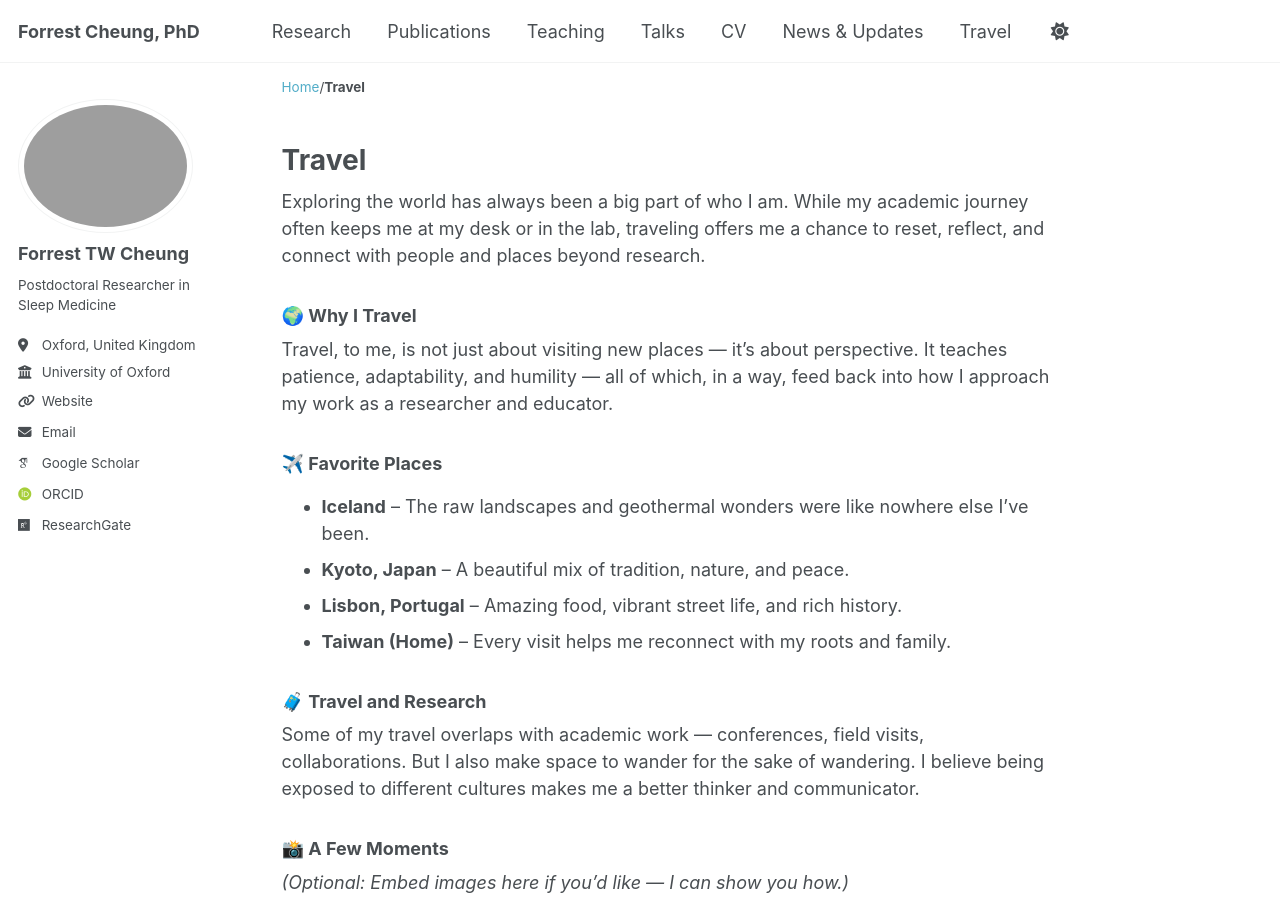
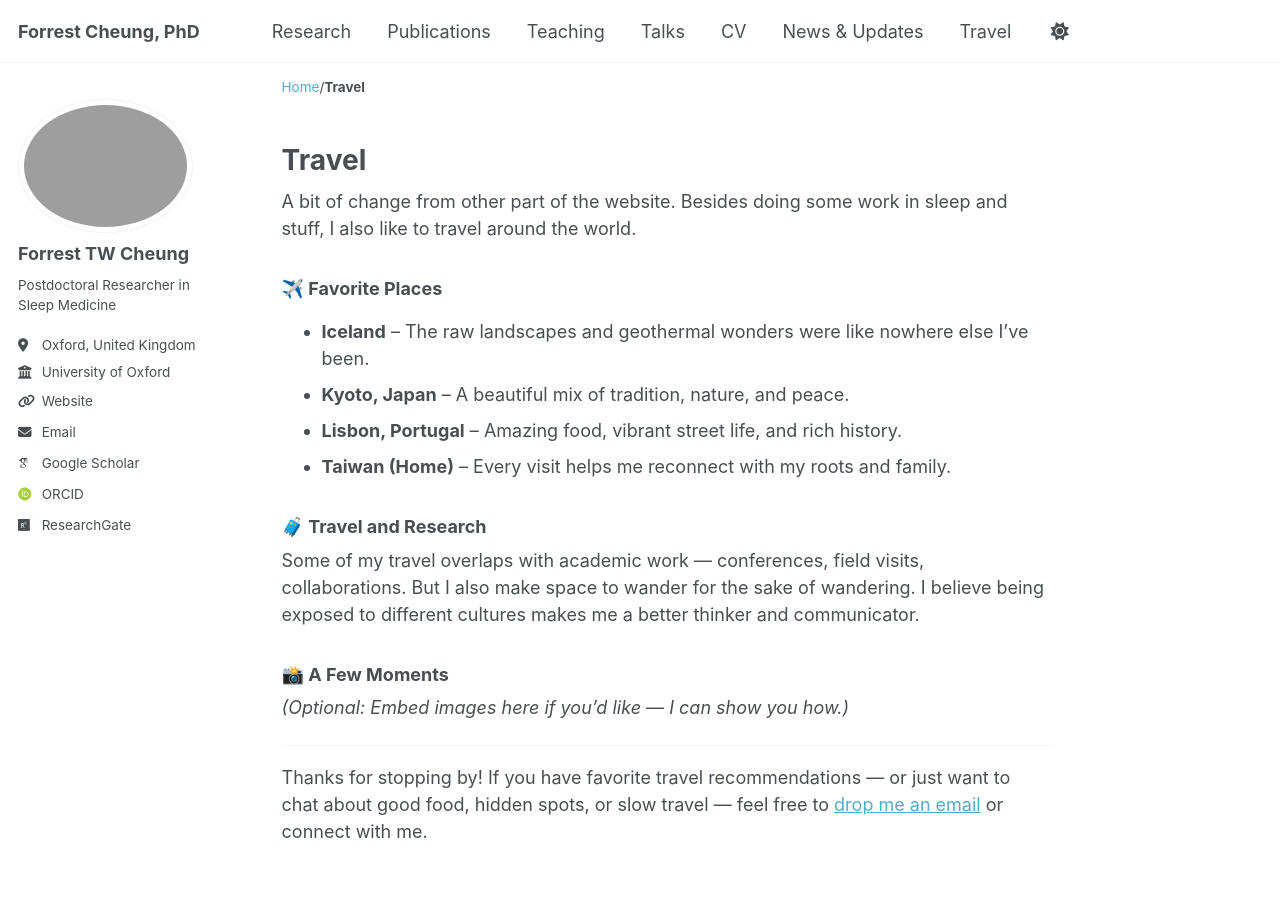
Before and after one commit to forrestcheungtw/forrestcheungtw.github.io, a Jekyll site: the page built from _pages/travel.md, in a window 1280 px wide and 900 px high. Built offline with Jekyll 4.4.1, drawn with Linux system fonts in a browser that asks for light colours; some web fonts are replaced; a script that is not in the unit is left out.

Commit message:
Updated 1 file via CloudCannon.

```diff
--- a/_pages/travel.md
+++ b/_pages/travel.md
@@ -5,11 +5,7 @@ permalink: /travel/
 author_profile: true
 ---
 
-Exploring the world has always been a big part of who I am. While my academic journey often keeps me at my desk or in the lab, traveling offers me a chance to reset, reflect, and connect with people and places beyond research.
-
-### 🌍 Why I Travel
-
-Travel, to me, is not just about visiting new places — it’s about perspective. It teaches patience, adaptability, and humility — all of which, in a way, feed back into how I approach my work as a researcher and educator.
+A bit of change from other part of the website. Besides doing some work in sleep and stuff, I also like to travel around the world.
 
 ### ✈️ Favorite Places
 
```
